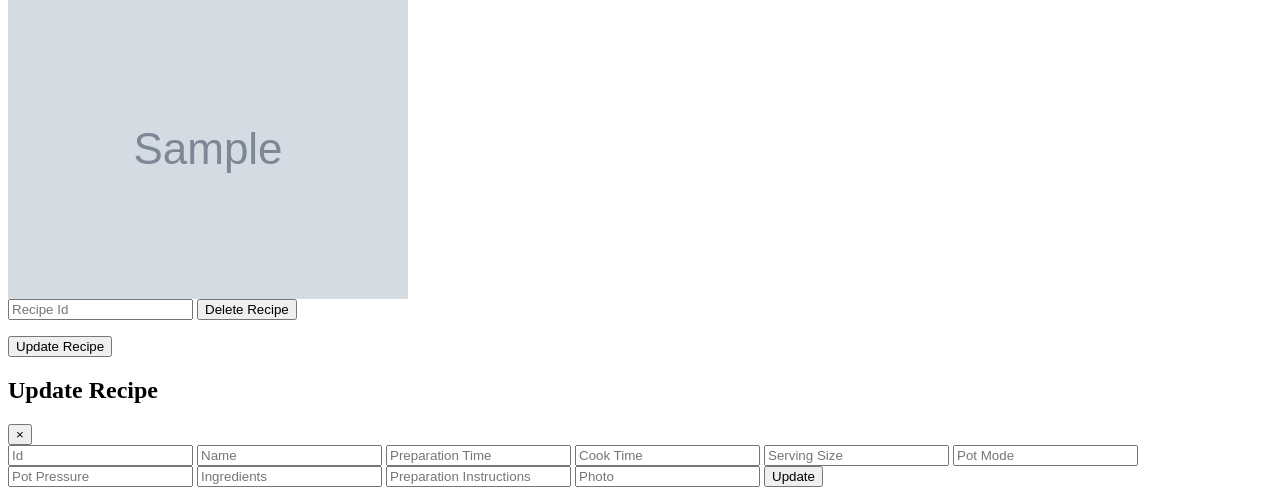
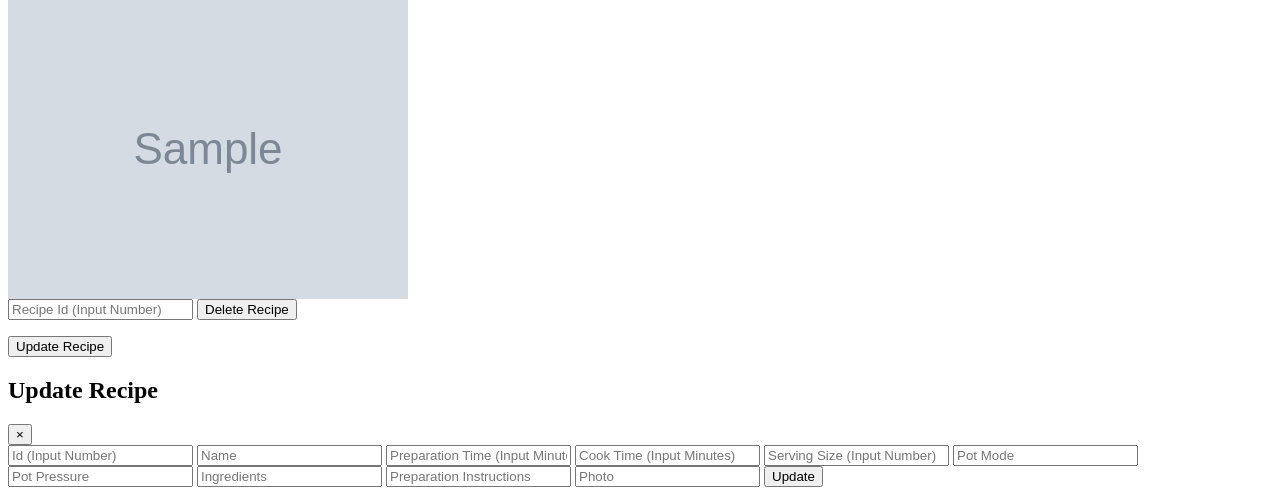
Before and after one commit to mgreim3373/InstaMeals-Front-End, a Node project: template assets/scripts/templates/recipes.handlebars in a window 1280 px wide. Shown: the part 362-865 px from the top of the page. Run offline with Node 20 templates, Linux system fonts and the light colour scheme; the template is opened without the code that fills it: most values are stand-ins (such as "Sample title", 1, 10 or a date in 2020); grey boxes marked "Sample" are stand-in pictures; some libraries are stand-ins or nearby versions.

Commit message:
Added comments to placeholder text -Added number and word placeholder comments

```diff
--- a/assets/scripts/templates/recipes.handlebars
+++ b/assets/scripts/templates/recipes.handlebars
@@ -16,7 +16,7 @@
   </section>
 
     <form class="deleteRecipe">
-      <input type="integer" name="id" placeholder="Recipe Id">
+      <input type="integer" name="id" placeholder="Recipe Id (Input Number)">
       <input type="submit" value="Delete Recipe">
     </form>
 
@@ -33,11 +33,11 @@
 
         <div class="modal-body">
           <form class="recipeUpdate">
-            <input class="form-control" type="integer" name="id" placeholder="Id">
+            <input class="form-control" type="integer" name="id" placeholder="Id (Input Number)">
             <input class="form-control" type="text" name="name" placeholder="Name">
-            <input class="form-control" type="integer" name="prep_time" placeholder="Preparation Time">
-            <input class="form-control" type="integer" name="cook_time" placeholder="Cook Time">
-            <input class="form-control" type="integer" name="serving_size" placeholder="Serving Size">
+            <input class="form-control" type="integer" name="prep_time" placeholder="Preparation Time (Input Minutes)">
+            <input class="form-control" type="integer" name="cook_time" placeholder="Cook Time (Input Minutes)">
+            <input class="form-control" type="integer" name="serving_size" placeholder="Serving Size (Input Number)">
             <input class="form-control" type="text" name="pot_mode" placeholder="Pot Mode">
             <input class="form-control" type="text" name="pot_pressure" placeholder="Pot Pressure">
             <input class="form-control" type="text" name="ingredient" placeholder="Ingredients">
```
Also changed, not shown: index.html (+4 -4 lines), README.md.
